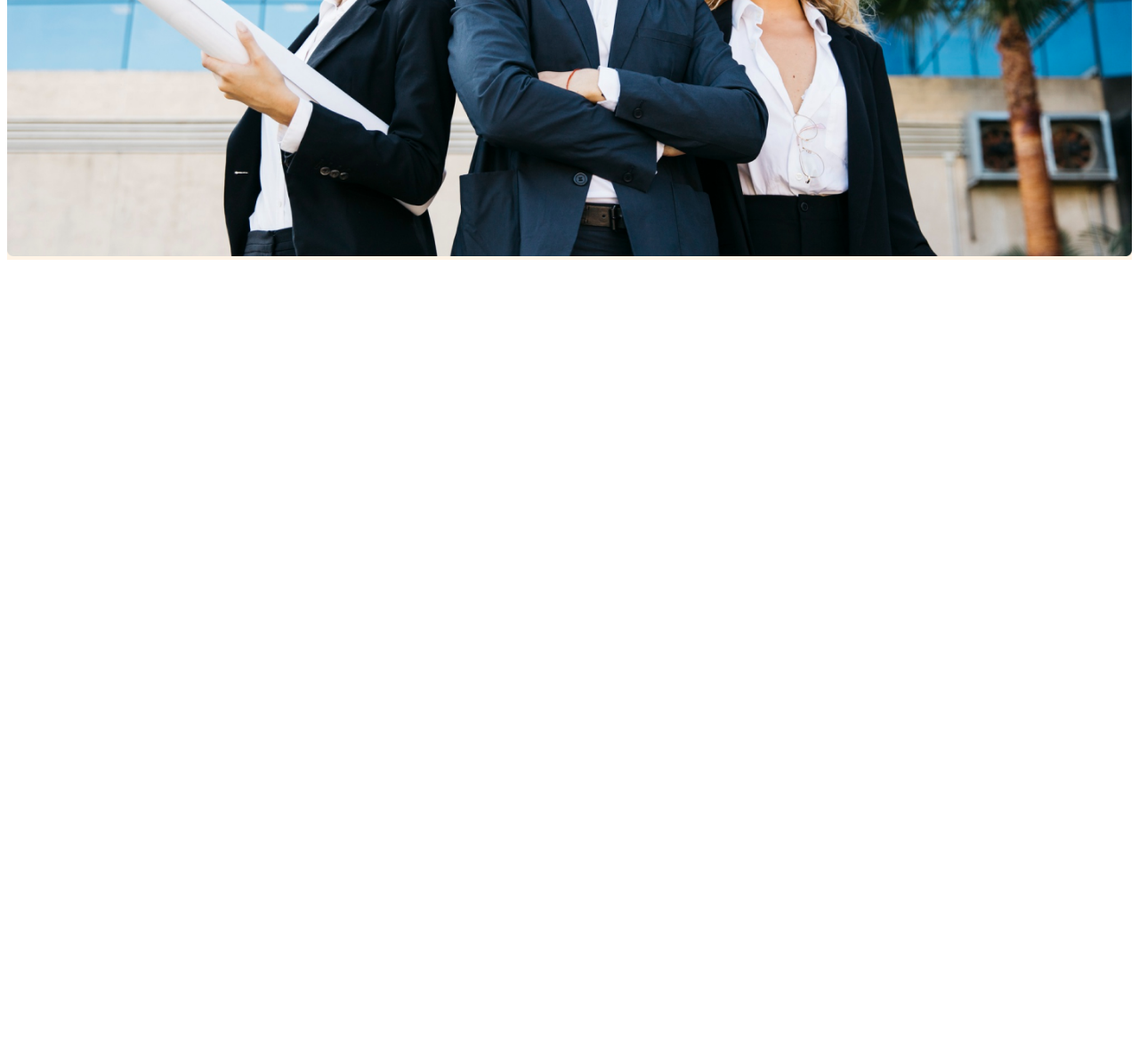
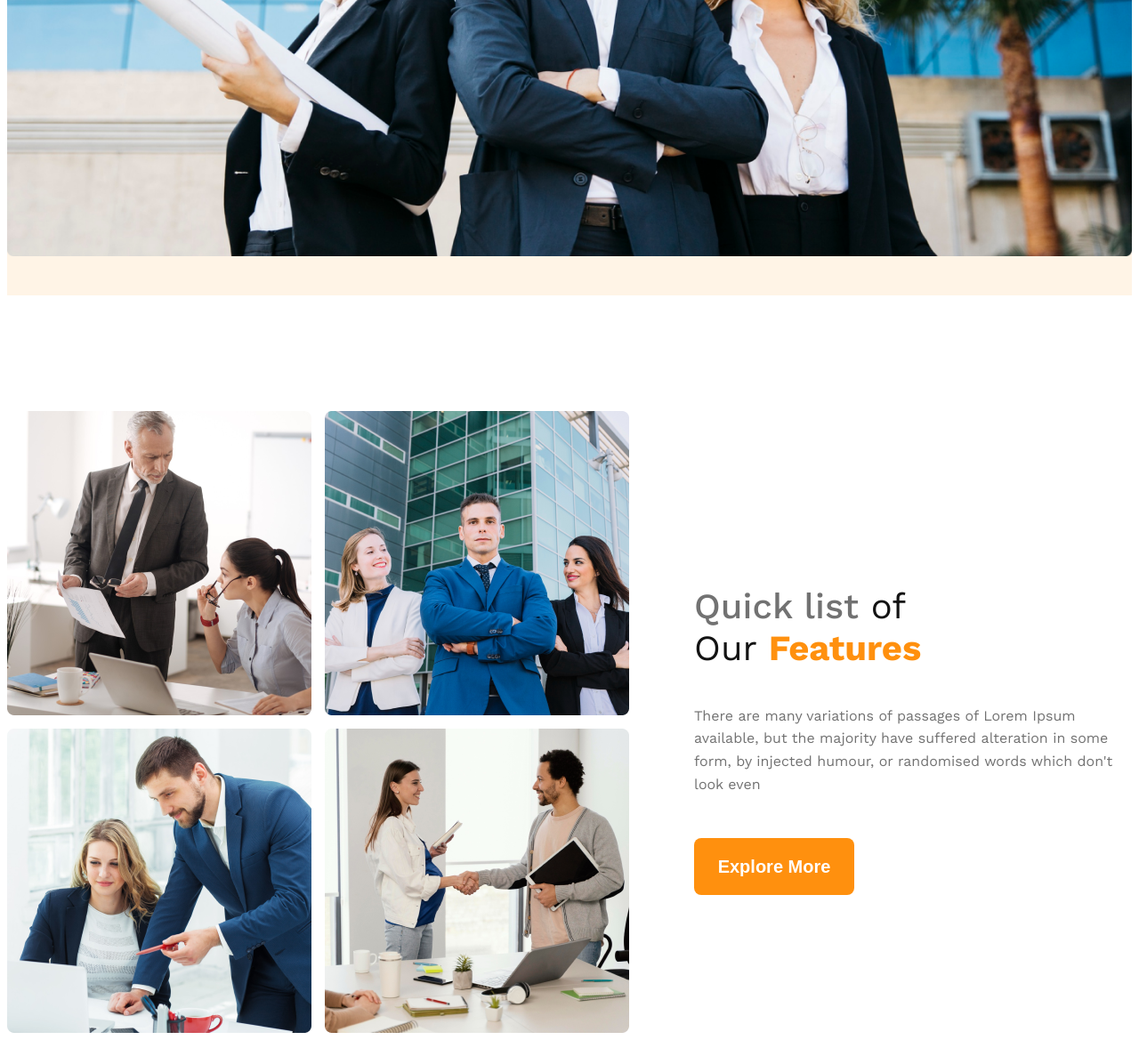
Before and after one commit to ZihadHossian/g3-architect-website, a plain HTML site: page index.html in a window 1280 px wide. Shown: the part 881-2050 px from the top of the page at 89% size. Before the commit the page ends 1181 px from the top, so only its background shows below. Drawn offline with nearby package versions, Linux system fonts and the light colour scheme.

Commit message:
add team section

```diff
--- a/index.html
+++ b/index.html
@@ -30,7 +30,26 @@
             <img src="./images/banner.png" class="banner-pic" alt="">
         </div>
     </header>
-    <main></main>
+    <main>
+        <section class="team display-flex">
+            <div class="team-pic">
+                <img src="./images/team1.png" alt="">
+                <img src="./images/team2.png" alt="">
+                <img src="./images/team3.png" alt="">
+                <img src="./images/team4.png" alt="">
+            </div>
+            <div class="team-features">
+                <p class="feature-heading">
+                    <span id="quick"> Quick list</span> <span id="our">of Our</span> <span id="features">Features</span>
+                </p>
+                <p class="feature-info">
+                    There are many variations of passages of Lorem Ipsum available, but the majority have suffered alteration in some form, by injected humour, or randomised words which don't look even
+                </p>
+                <input type="button" value="Explore More" class="btn">
+            </div>
+
+        </section>
+    </main>
     <footer></footer>
 </body>
 </html>
--- a/style/style.css
+++ b/style/style.css
@@ -24,8 +24,8 @@
     text-decoration: none;
 }
 .navbar,.banner{
-    max-width: 1300px;
-    margin: 0px auto;
+    max-width: 1440px;
+    margin: 0 auto;
 }
 /* Dark 01 */
 .dark-1{
@@ -77,10 +77,53 @@ text-align: center;
 }
 .banner-pic{
     width: 100%;
+    margin-bottom: 40px;
 }
-/* responsive media querey */
+main{
+    max-width:1440px ;
+    margin:0 auto ;
+}
+main>section{
+    margin-top: 130px;
+}
+/* style of team section */
+.team{
+    align-items: center;
+}
+.team-pic{
+    display: grid;
+    grid-template-columns: repeat(2,1fr);
+    gap: 15px;
+}
+.team-features{
+    margin-left: 73px;
+}
+.feature-heading{
+    padding-right: 200px;
+    font-size: 2.5rem;
+}
+#quick{font-weight: 500;color: rgb(114, 114, 114);}
+#our{color: rgb(19, 19, 19);}
+#features{color: rgb(255, 144, 14);font-weight: 700;}
+.feature-info{
+    color: rgb(114, 114, 114);
+font-size:1rem;
+font-weight: 400;
+line-height: 1.6rem;
+padding-bottom: 32px;
+}
+/* responsive media querey for header */
 @media screen and (max-width: 576px) {
     .navbar,.nav-links{
         flex-direction: column;
     }
+    .team{
+        flex-direction: column;
+    }
+    .team-pic{
+        grid-template-columns: repeat(1,1fr);
+    }
+    .feature-heading{
+        padding-right: 0px;
+    }
 }
```
